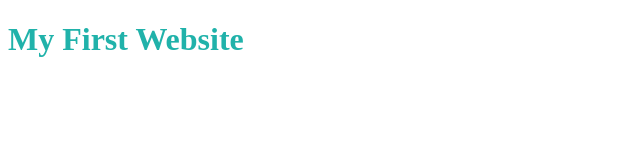
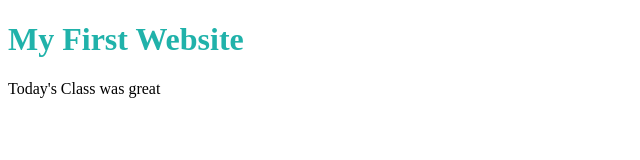
Before and after one commit to LiamG00250118/first_day_website, a plain HTML site: page index.html in a window 1280 px wide. Shown: the whole page, without its empty margins (0-640 px from the left). Drawn offline with Linux system fonts and the light colour scheme.

Commit message:
added paragraph

```diff
--- a/index.html
+++ b/index.html
@@ -19,6 +19,8 @@
         <!-- <H1 style="color: red; margin: 0;">My First Website</H1> -->
         <H1 >My First Website</H1>
 
+        <p>Today's Class was great</p>
+
     </body>
 
 </html>
```
